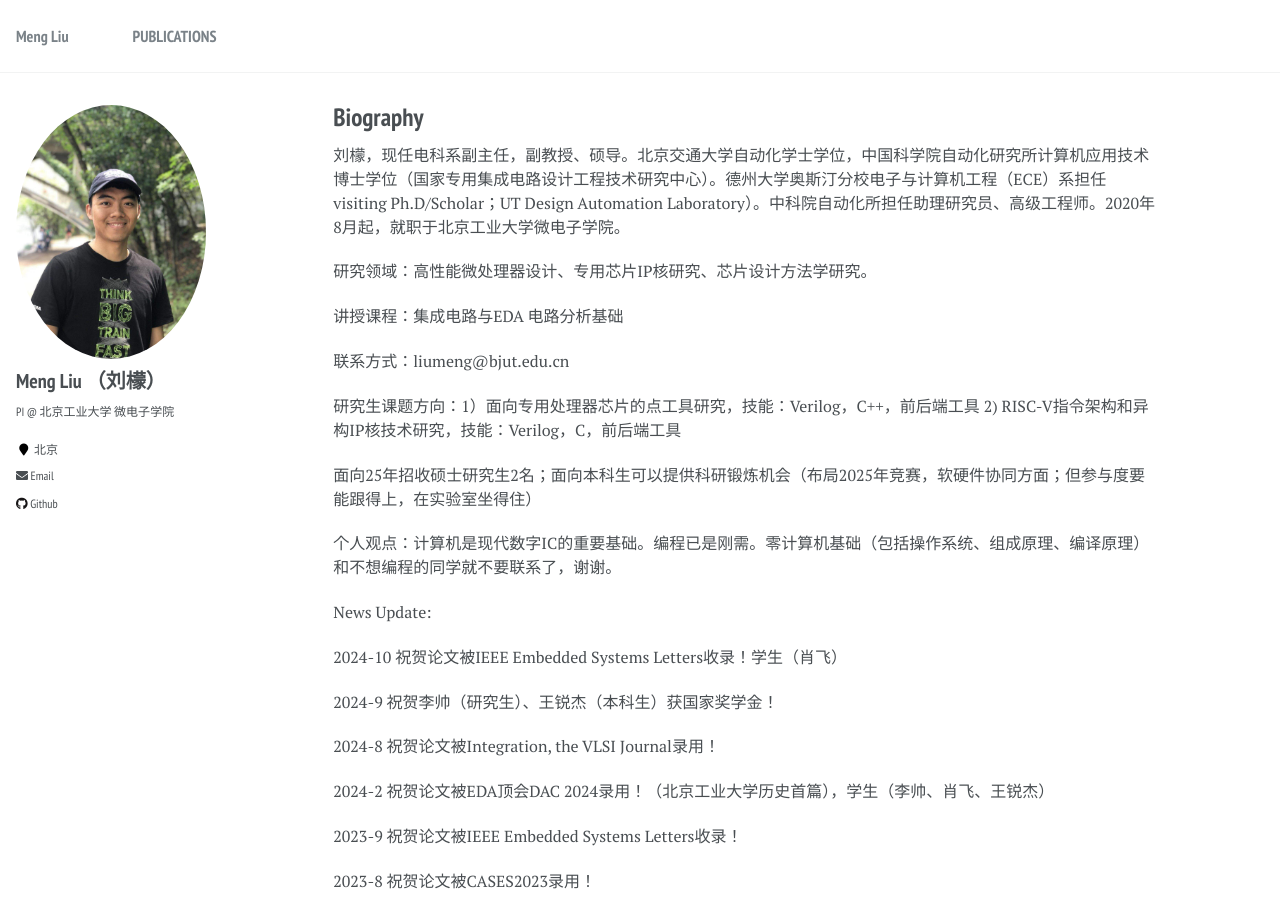
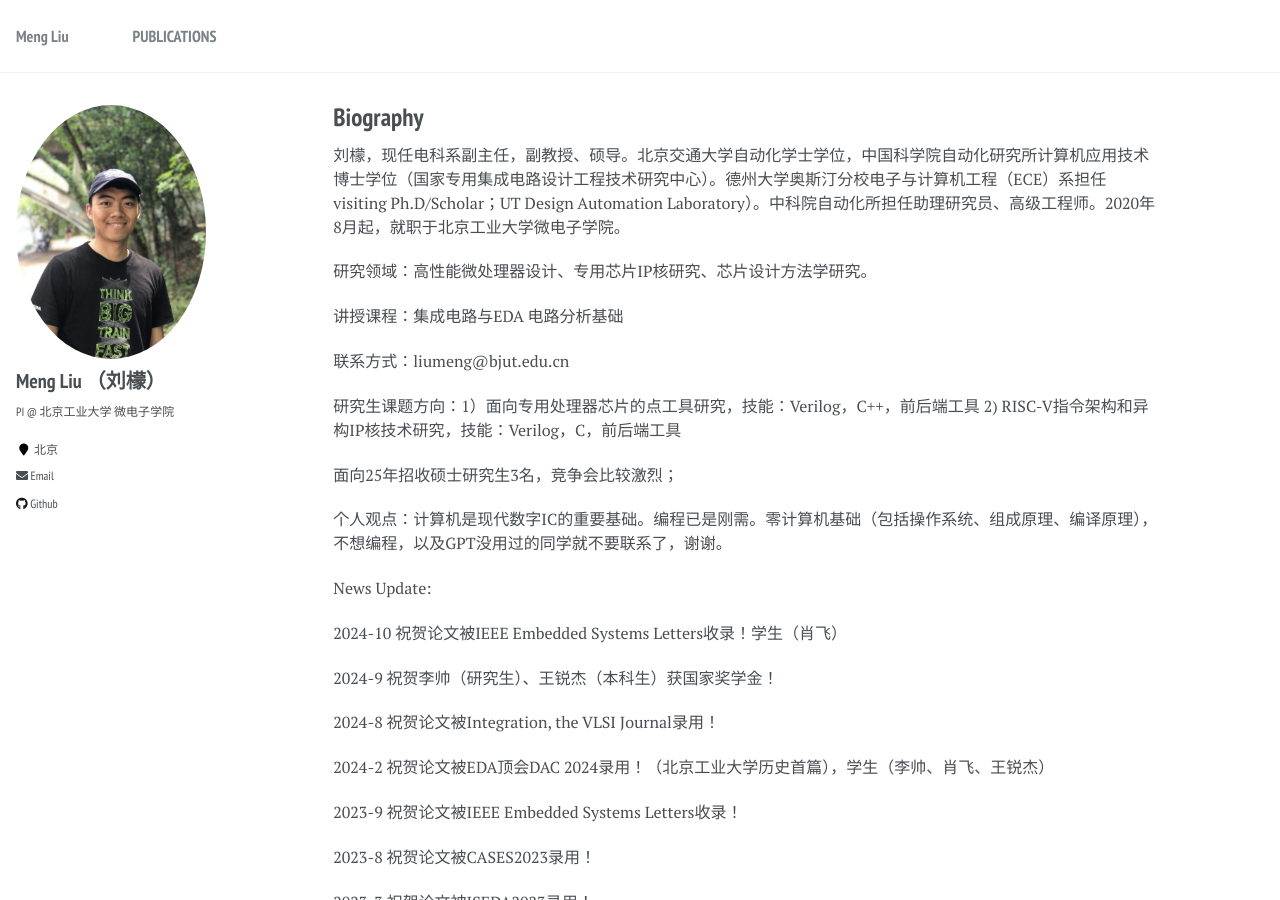
Before and after one commit to liumengbjut/liumengbjut.github.io, a Jekyll site: the page built from _pages/about.md, in a window 1280 px wide and 900 px high. Built offline with Jekyll 4.4.1, drawn with Linux system fonts in a browser that asks for light colours.

Commit message:
Update about.md

```diff
--- a/_pages/about.md
+++ b/_pages/about.md
@@ -21,9 +21,9 @@ redirect_from:
 
 研究生课题方向：1）面向专用处理器芯片的点工具研究，技能：Verilog，C++，前后端工具  2) RISC-V指令架构和异构IP核技术研究，技能：Verilog，C，前后端工具
 
-面向25年招收硕士研究生2名；面向本科生可以提供科研锻炼机会（布局2025年竞赛，软硬件协同方面；但参与度要能跟得上，在实验室坐得住）
+面向25年招收硕士研究生3名，竞争会比较激烈；
 
-个人观点：计算机是现代数字IC的重要基础。编程已是刚需。零计算机基础（包括操作系统、组成原理、编译原理）和不想编程的同学就不要联系了，谢谢。
+个人观点：计算机是现代数字IC的重要基础。编程已是刚需。零计算机基础（包括操作系统、组成原理、编译原理），不想编程，以及GPT没用过的同学就不要联系了，谢谢。
 
 
 News Update:
```
